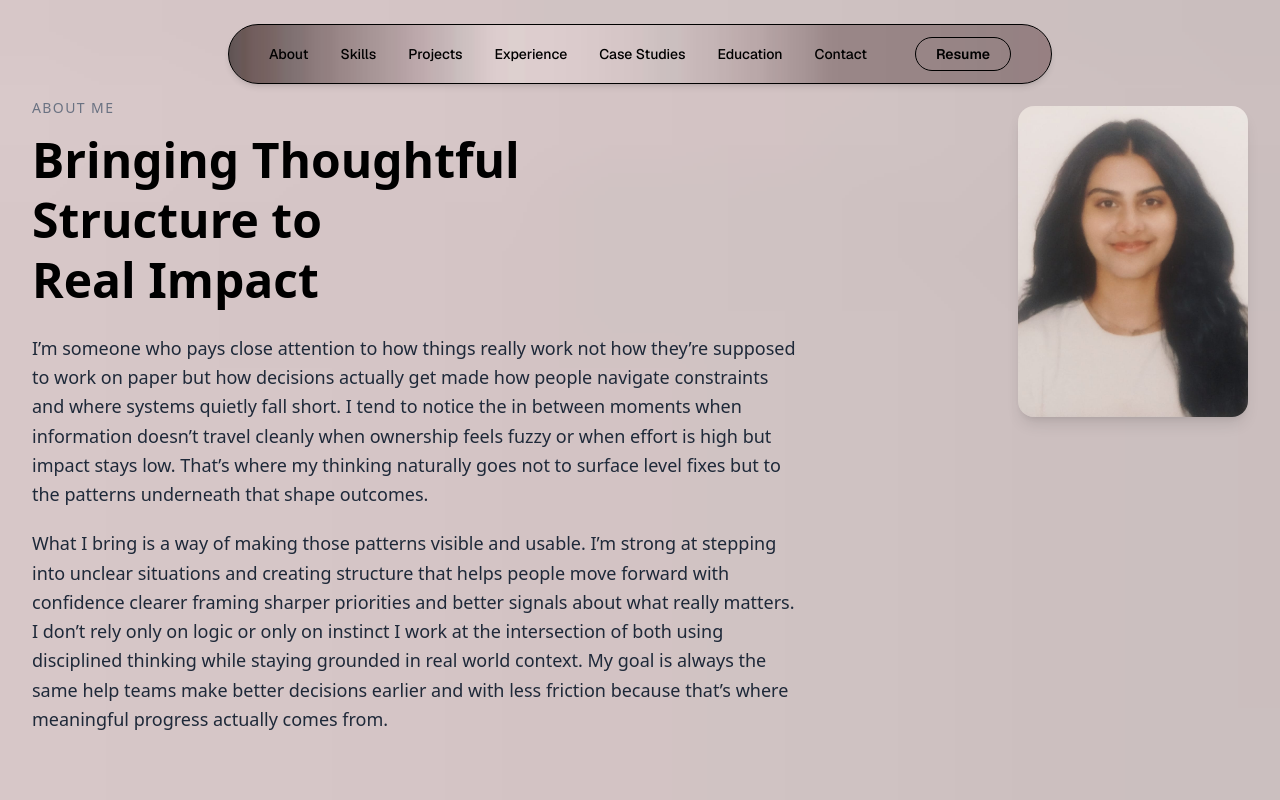
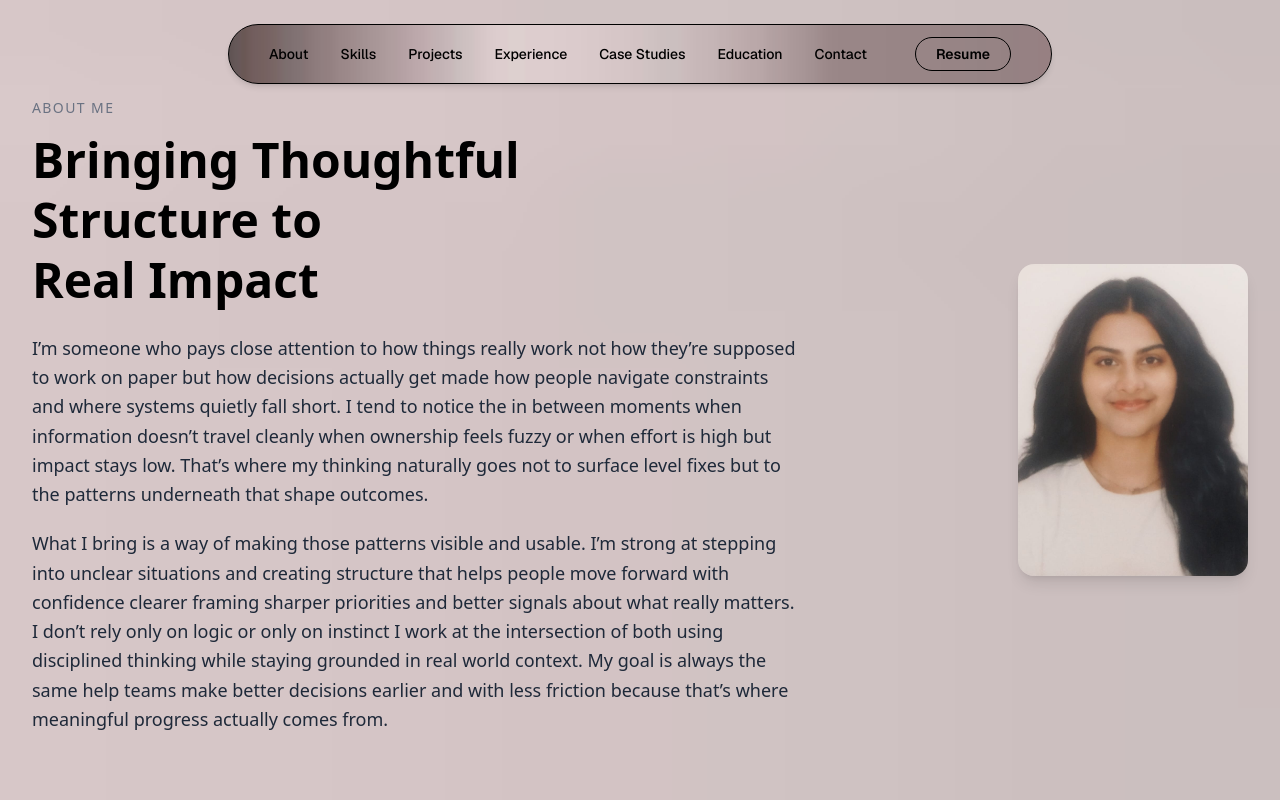
Before and after one commit to aparna534/portfolio, a Next.js app: page / in a window 1280 px wide. Shown: the top 800 px of the page. Built offline with nearby package versions, Linux system fonts and the light colour scheme.

Commit message:
Center About image vertically

```diff
--- a/app/components/About.tsx
+++ b/app/components/About.tsx
@@ -8,7 +8,8 @@ export default function About() {
       id="about"
       className="min-h-screen w-full flex items-center justify-center pt-20 pb-12 font-sans"
     >
-      <div className="w-full max-w-7xl px-8 grid grid-cols-1 md:grid-cols-[1.3fr_0.7fr] gap-8 items-start">
+      <div className="w-full max-w-7xl px-8 grid grid-cols-1 md:grid-cols-[1.3fr_0.7fr] gap-8 items-center">
+
 
         {/* LEFT — TEXT */}
         <div>
```
